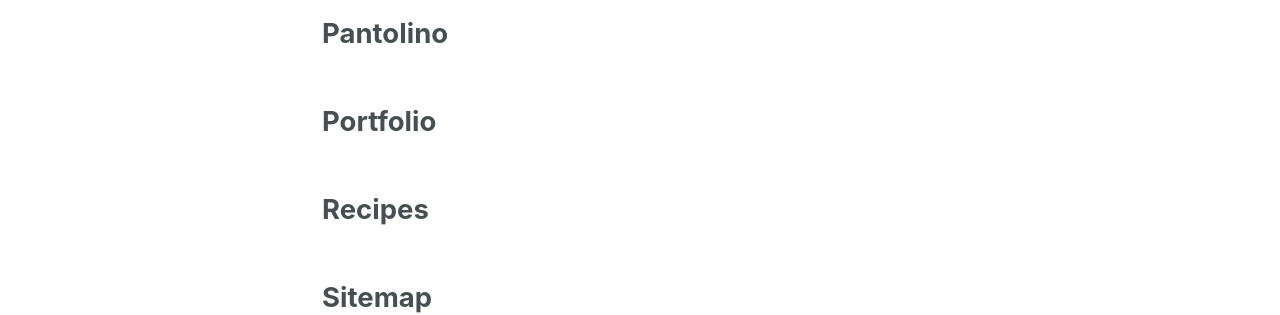
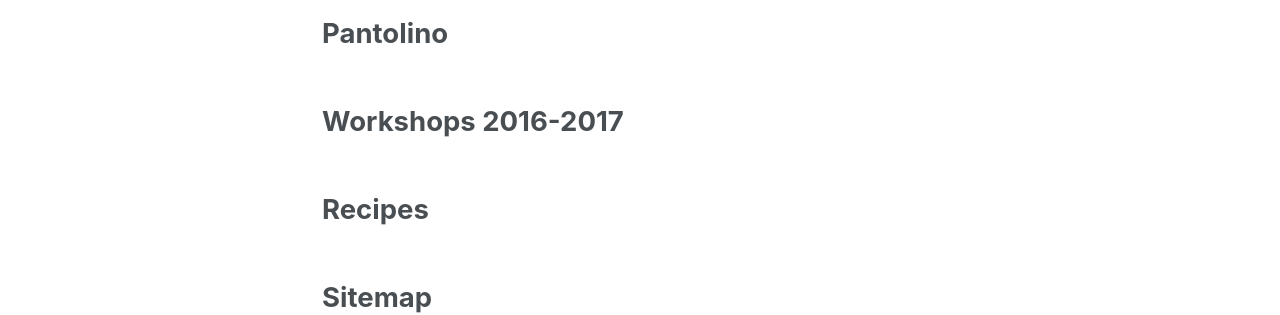
Before and after one commit to chic-europecreative/chic-europecreative.github.io, a Jekyll site: the page built from _pages/page-archive.html, in a window 1280 px wide. Shown: the part 1358-1673 px from the top of the page. Built offline with Jekyll 4.4.1, drawn with Linux system fonts in a browser that asks for light colours.

Commit message:
Update portfolio-archive.html

```diff
--- a/_pages/portfolio-archive.html
+++ b/_pages/portfolio-archive.html
@@ -1,6 +1,6 @@
 ---
 layout: archive
-title: "Portfolio"
+title: "Workshops 2016-2017"
 permalink: /portfolio/
 author_profile: true
 ---
```
